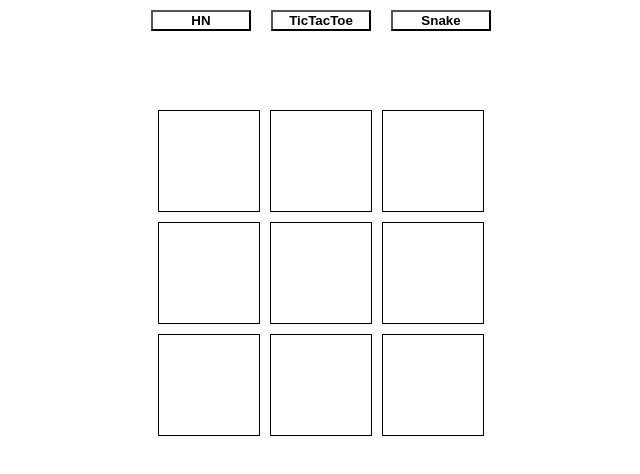
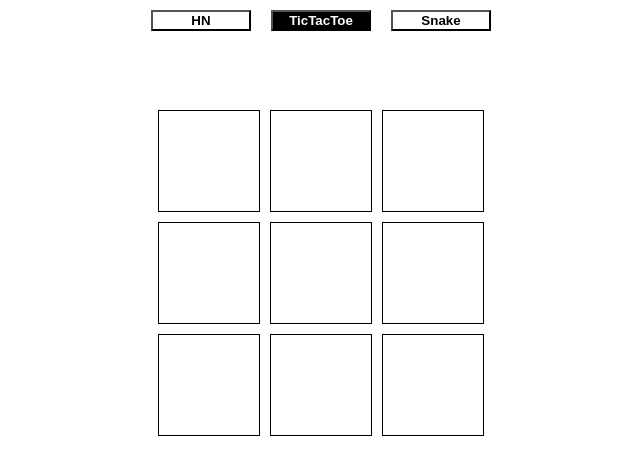
Before and after one commit to kcomas/jsgames, a React (Create React App) app: page / in a window 1280 px wide. Shown: the top 474 px of the page, without its empty margins (319-959 px from the left). Built offline with nearby package versions, Linux system fonts and the light colour scheme.

Commit message:
highlight selectd game

```diff
--- a/src/App.css
+++ b/src/App.css
@@ -10,9 +10,15 @@
     width: 100px;
     text-align: center;
     font-weight: bold;
+    color: black;
     background-color: white;
     margin: 10px;
     cursor: pointer;
+}
+
+.game-button-selected {
+    color: white;
+    background-color: black;
 }
 
 .game-container {
--- a/src/App.tsx
+++ b/src/App.tsx
@@ -3,6 +3,7 @@ import "./App.css";
 import HN from "./hn";
 import TicTacToe from "./tictactoe";
 import Snake from "./snake";
+import { classNames } from "./util";
 
 enum Game {
     HN = "HN",
@@ -25,7 +26,10 @@ function App() {
                 <div className="game-buttons">
                     {Object.keys(games).map((gName) => (
                         <button
-                            className="game-button"
+                            className={classNames({
+                                "game-button": true,
+                                "game-button-selected": gName === game,
+                            })}
                             key={gName}
                             onClick={() => setGame(gName as Game)}
                         >
```
